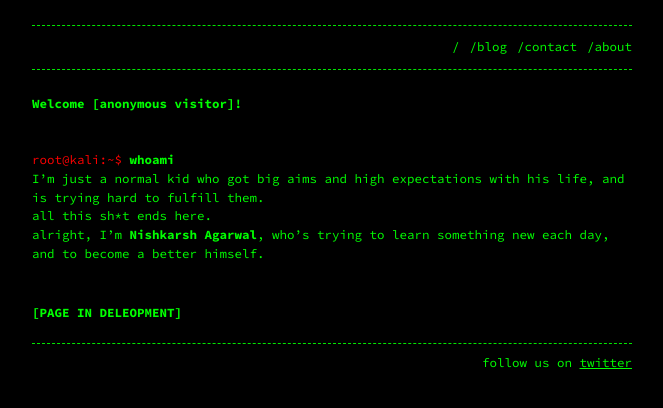
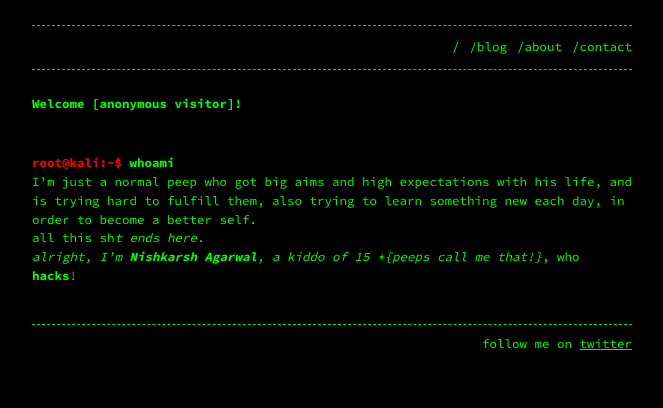
Before and after one commit to thenishkarshagarwal/thenishkarshagarwal.github.io, a Jekyll site: the page built from index.md, in a window 1280 px wide. Shown: the top 408 px of the page, without its empty margins (308-971 px from the left). Built offline with Jekyll 4.4.1, drawn with Linux system fonts in a browser that asks for light colours.

Commit message:
more awesome progress

```diff
--- a/_config.yml
+++ b/_config.yml
@@ -5,10 +5,10 @@
 header_pages:
   - index.md
   - blog.md
+  - about.md
   - contact.md
-  - about.md
 
-footer: follow us on <a href="https://twitter.com/thenishagarwal/">twitter</a>
+footer: follow me on <a href="https://twitter.com/thenishagarwal/">twitter</a>
 
 style: hacker
 
--- a/index.md
+++ b/index.md
@@ -6,10 +6,8 @@ permalink: /
 
 <h1>Welcome [anonymous visitor]!</h1>
 <br>
-<span style="color: red;">root@kali:~$</span> **whoami**
-I'm just a normal kid who got big aims and high expectations with his life, and is trying hard to fulfill them.
+# <span style="color: red;">root@kali:~$</span> whoami
+I'm just a normal peep who got big aims and high expectations with his life, and is trying hard to fulfill them, also trying to learn something new each day, in order to become a better self.
 all this sh*t ends here.
-alright, I'm **Nishkarsh Agarwal**, who's trying to learn something new each day, and to become a better himself.
+alright, I'm **Nishkarsh Agarwal**, a kiddo of 15 *{peeps call me that!}*, who **hacks**!
 <br>
-
-# [PAGE IN DELEOPMENT]
```
Also changed, not shown: about.md (+3 -3 lines), contact.md (+1 -1 lines).
